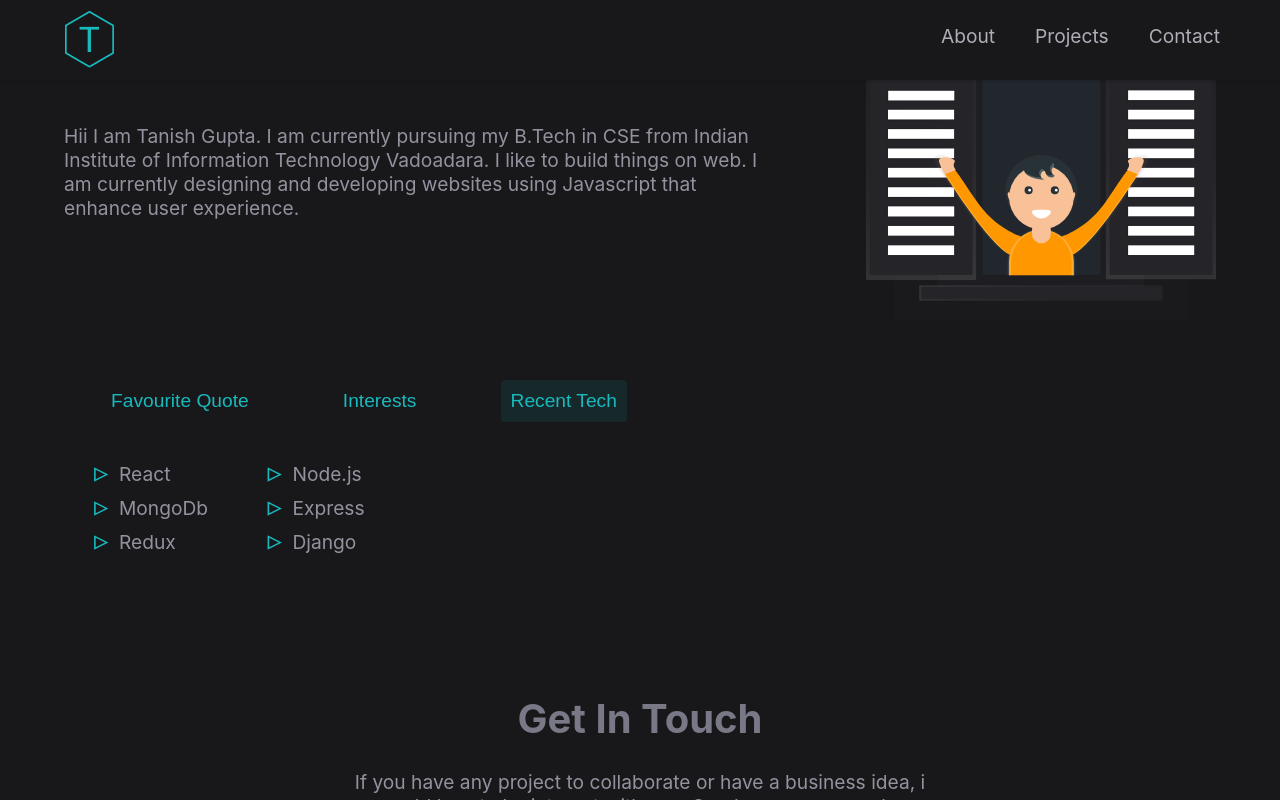
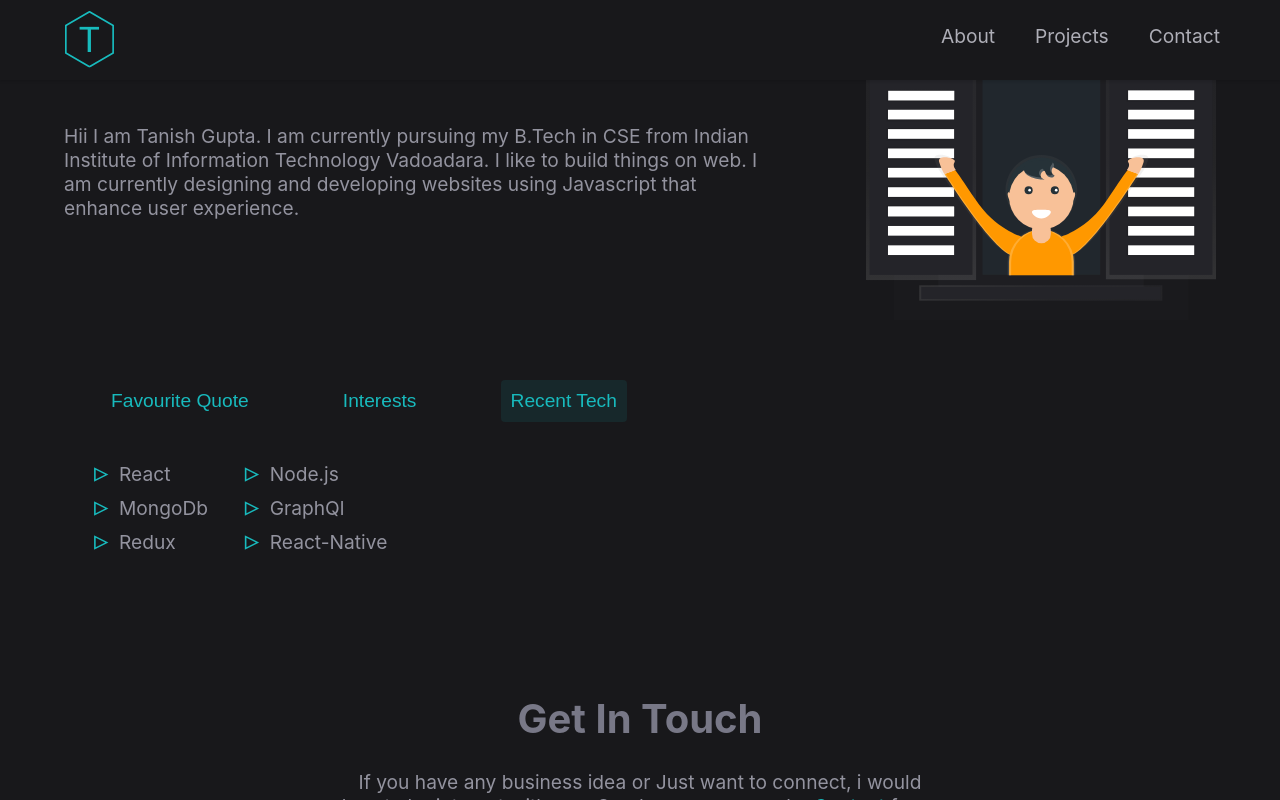
Before and after one commit to tanishgupta-git/myportfolio, a React (Create React App) app: page / in a window 1280 px wide. Both pictures are taken after a click on the button "Recent Tech". Shown: the part 3601-4401 px from the top of the page. Built offline with nearby package versions, Linux system fonts and the light colour scheme.

Commit message:
updated about and tech stack

```diff
--- a/src/components/about/about.jsx
+++ b/src/components/about/about.jsx
@@ -47,9 +47,9 @@ const About = () => {
                <li className='about__subSectionitem'>React</li>
                <li className='about__subSectionitem'>Node.js</li>
                <li className='about__subSectionitem'>MongoDb</li>
-               <li className='about__subSectionitem'>Express</li>
+               <li className='about__subSectionitem'>GraphQl</li>
                <li className='about__subSectionitem'>Redux</li>
-               <li className='about__subSectionitem'>Django</li>
+               <li className='about__subSectionitem'>React-Native</li>
             </ul>
          </div>
         )
@@ -60,8 +60,7 @@ const About = () => {
       </Fade>
      <Fade bottom><div className="about__message">
      <h1 className="about__messageHead">Get In Touch</h1>
-     <p className='about__text--light'>If you have any project to collaborate or have a business idea,
-     i would love to be interect with you. Send me a message by <a href="#contact" className='about__contact'>Contact</a> form.</p>
+     <p className='about__text--light'>If you have any business idea or Just want to connect, i would love to be interect with you. Send me a message by <a href="#contact" className='about__contact'>Contact</a> form.</p>
      </div>
      </Fade>
     </div>
```
